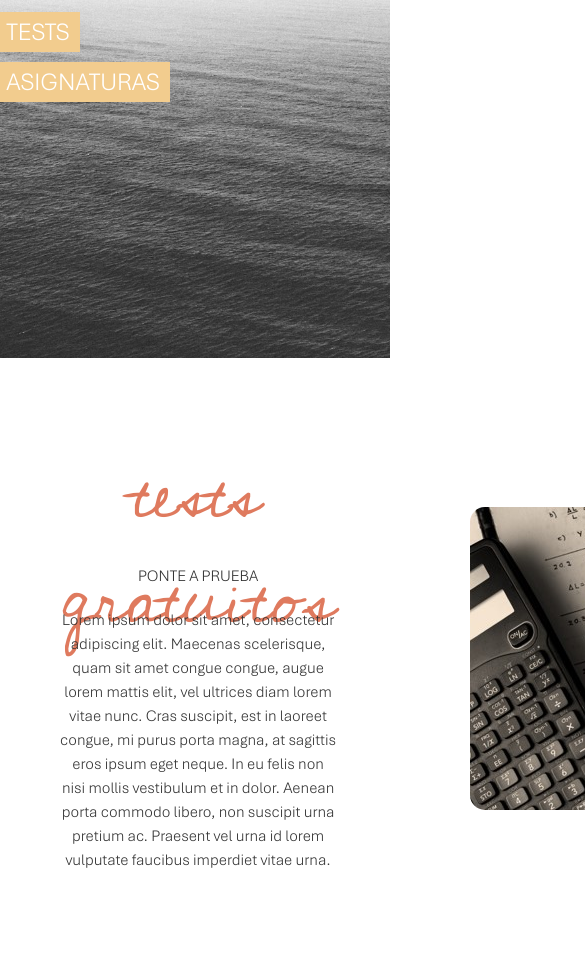
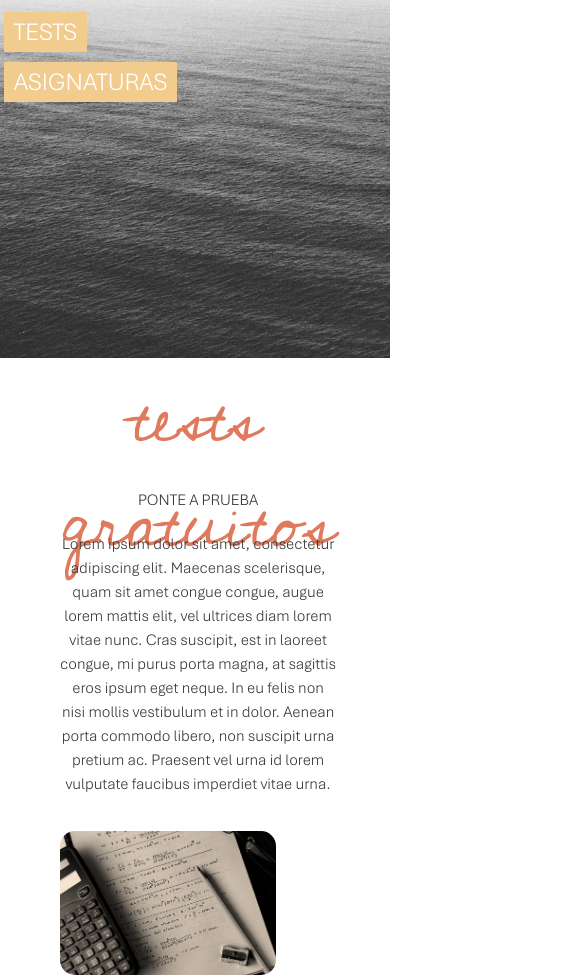
Before and after one commit to Bilal-LB/aprueba-de-num, a plain HTML site: page index.html in a window 390 px wide. Shown: the part 486-1463 px from the top of the page, 585 px wide, since content can reach past the window. Drawn offline with Linux system fonts and the light colour scheme.

Commit message:
Trabajo responsivo segunda sección

```diff
--- a/css/home.css
+++ b/css/home.css
@@ -108,7 +108,8 @@
     .container-home-buttons {
         width: 40%;
         grid-template-columns: 1fr;
-        padding-left: 10px;
+        padding-left: 15px;
+        margin-left: 5px;
         margin-top: -5px;
         gap: 10px;
     }
@@ -165,3 +166,27 @@
     border-radius: 15px;
     margin-left: 25%;
 }
+
+/*RESPONSIVENESS FREE TEST SECTION*/
+
+@media (max-width: 1200px) {
+
+    .test-container{
+        grid-template-columns: 1fr;
+        display: block;
+        height: auto;
+        width: auto;
+
+    }
+
+    .img-free-test{
+        margin-top: 25px;
+        margin-bottom: 30px;
+        margin-left: 0%;
+        border-radius: 15px;
+        max-width: 80%;
+        max-height: 90%;
+    }
+}
+
+/*NOTAS: Rrevisar el responsive para móviles también de la primera parte, para ello ajustar tanto el ancho como el alto del media query*/
```
